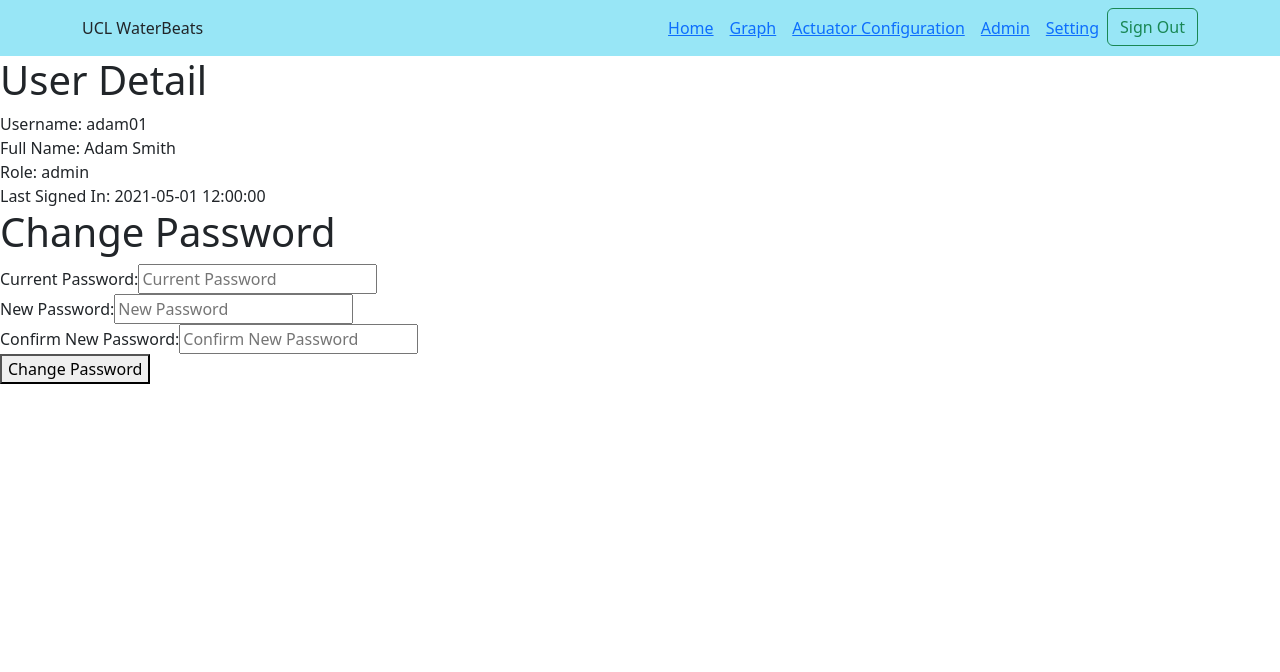
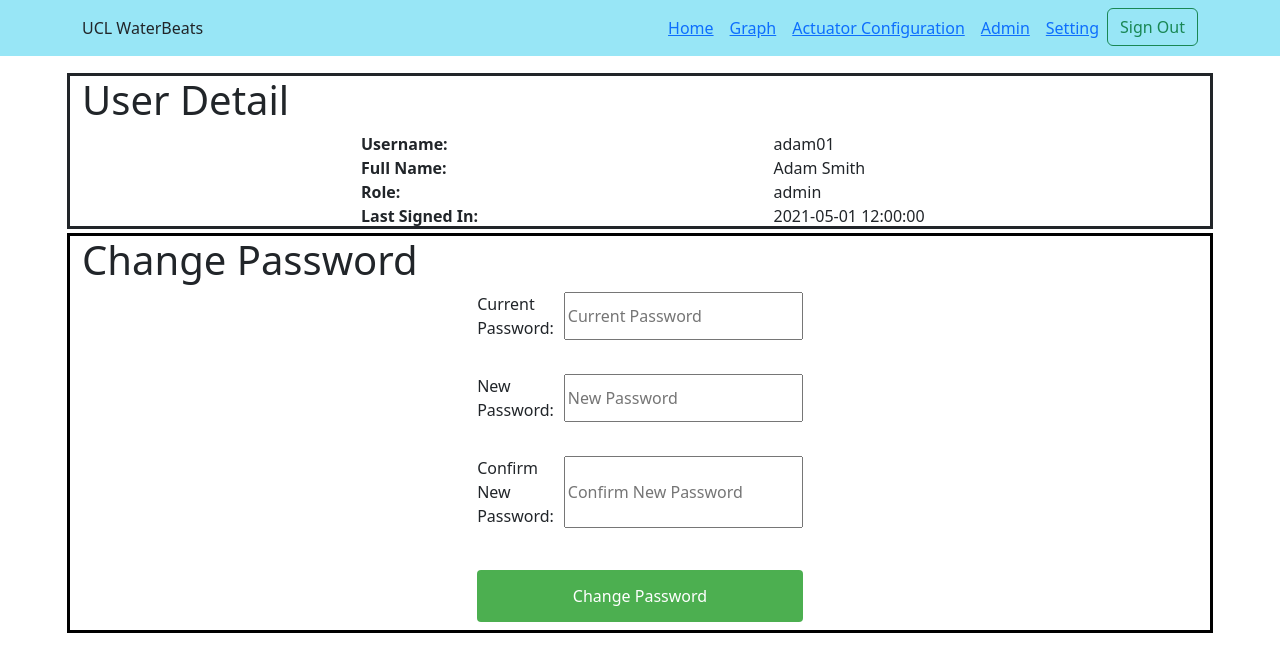
Before and after one commit to diffthanatad/WaterBeats, a Vue app in the folder front-end/: page /setting in a window 1280 px wide. Shown: the top 672 px of the page. Built offline with nearby package versions, Linux system fonts and the light colour scheme; no server answers.

Commit message:
feat: Add css

```diff
--- a/front-end/src/views/SettingView.vue
+++ b/front-end/src/views/SettingView.vue
@@ -1,17 +1,39 @@
 <template>
   <div class="setting">
-    <div class="user-detail">
+    <div class="user-detail container">
       <h1>User Detail</h1>
-      <div class="col-8">
-        <label>Username: {{ username }} </label> <br />
-        <label>Full Name: {{ fullname }} </label> <br />
-        <label>Role: {{ role }} </label> <br />
-        <label>Last Signed In: {{ lastSignedIn }} </label> <br />
+      <div class="user-detail-box container">
+        <div class="column-user-detail">
+          <label><b>Username: </b></label>
+        </div>
+        <div class="column-user-detail">
+          <label> {{ username }}</label>
+        </div>
+        <div class="column-user-detail">
+          <label><b>Full Name: </b></label>
+        </div>
+        <div class="column-user-detail">
+          <label> {{ fullname }}</label>
+        </div>
+        <div class="column-user-detail">
+          <label><b>Role: </b></label>
+        </div>
+        <div class="column-user-detail">
+          <label> {{ role }}</label>
+        </div>
+        <div class="column-user-detail">
+          <label><b>Last Signed In: </b></label>
+        </div>
+        <div class="column-user-detail">
+          <label> {{ lastSignedIn }}</label>
         </div>
       </div>
-    <div class="change-password">
+    </div>
+    <div class="change-password container">
       <h1>Change Password</h1>
-      <div class="col-8">
+      <div class="change-password-box container">
+        <form>
+          <div class="form-row">
             <label>Current Password: </label>
             <input
               v-model="currentPassword"
@@ -19,6 +41,8 @@
               placeholder="Current Password"
             />
             <br />
+          </div>
+          <div class="form-row">
             <label>New Password: </label>
             <input
               v-model="newPassword"
@@ -26,6 +50,8 @@
               placeholder="New Password"
             />
             <br />
+          </div>
+          <div class="form-row">
             <label>Confirm New Password: </label>
             <input
               v-model="confirmNewPassword"
@@ -33,7 +59,9 @@
               placeholder="Confirm New Password"
             />
             <br />
+          </div>
           <button @click="changePassword">Change Password</button>
+        </form>
       </div>
     </div>
   </div>
@@ -56,8 +84,86 @@ export default {
   },
   methods: {
     changePassword() {
-      console.log(`${this.currentPassword}-${this.newPassword}-${this.confirmNewPassword}`);
+      console.log(
+        `${this.currentPassword}-${this.newPassword}-${this.confirmNewPassword}`
+      );
     },
   },
 };
 </script>
+<style scoped>
+.user-detail {
+  display: box;
+  margin-top: 20px;
+  outline-style: solid;
+  height: 150px;
+}
+.user-detail-box {
+  align-items: center;
+  display: box;
+  flex-direction: column;
+  justify-content: center;
+  padding-left: 25%;
+  width: 100%;
+}
+
+.column-user-detail {
+  float: left;
+  width: 50%;
+}
+
+.change-password {
+  margin-top: 10px;
+  outline-color: black;
+  outline-style: solid;
+}
+
+.change-password-box {
+  display: flex;
+  flex-direction: column;
+  justify-content: center;
+  align-items: center;
+}
+
+
+
+.column {
+  float: left;
+  width: 50%;
+  /* box-sizing: border-box;
+  padding: 0 20px; */
+}
+
+input {
+  margin: 0 auto;
+}
+
+.form-row {
+  display: grid;
+  grid-template-columns: min-content 1fr;
+  grid-gap: 10px;
+}
+
+label {
+  text-align: left;
+}
+
+input,
+textarea {
+  width: 100%;
+  box-sizing: border-box;
+}
+
+button {
+  margin: 0 auto;
+  margin-top: 10px;
+  width: 100%;
+  background-color: #4caf50;
+  color: white;
+  padding: 14px 20px;
+  margin: 8px 0;
+  border: none;
+  border-radius: 4px;
+  cursor: pointer;
+}
+</style>
```
Lines whose indentation alone changed are shown as unchanged.
